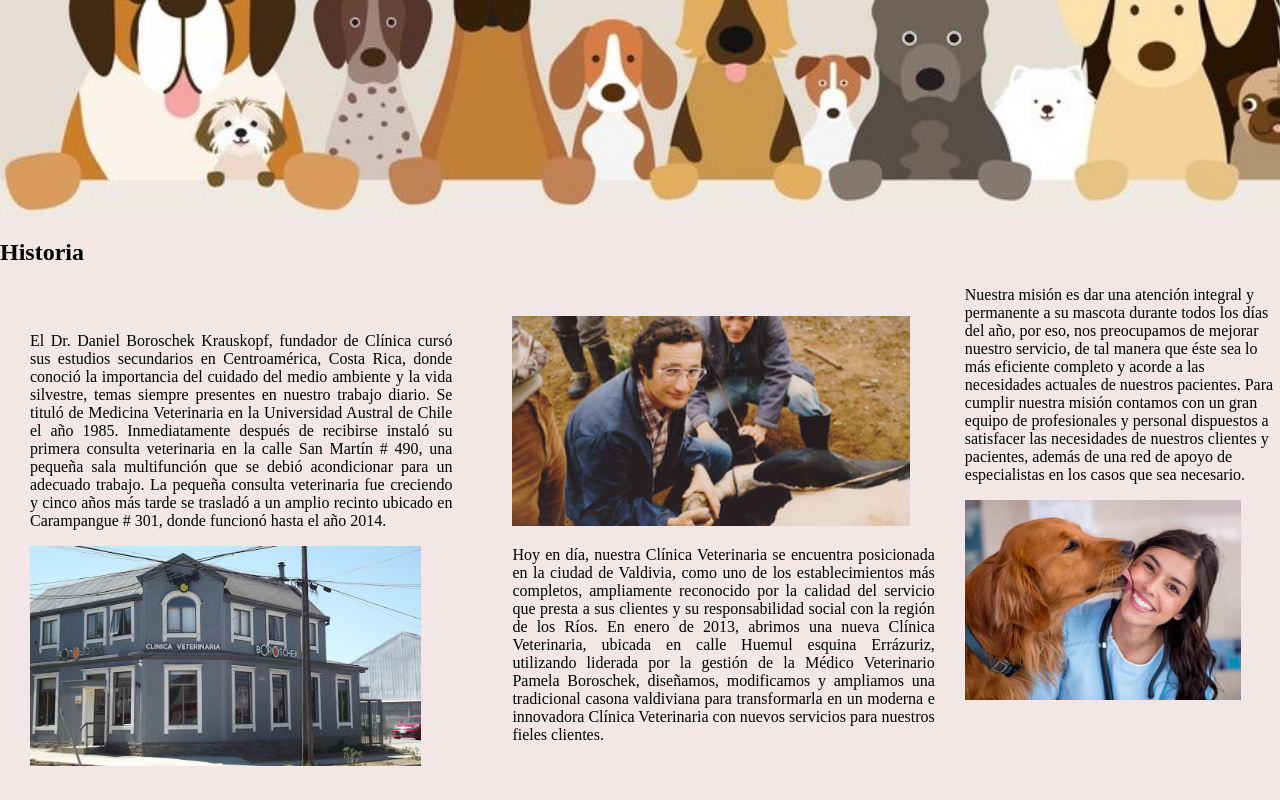
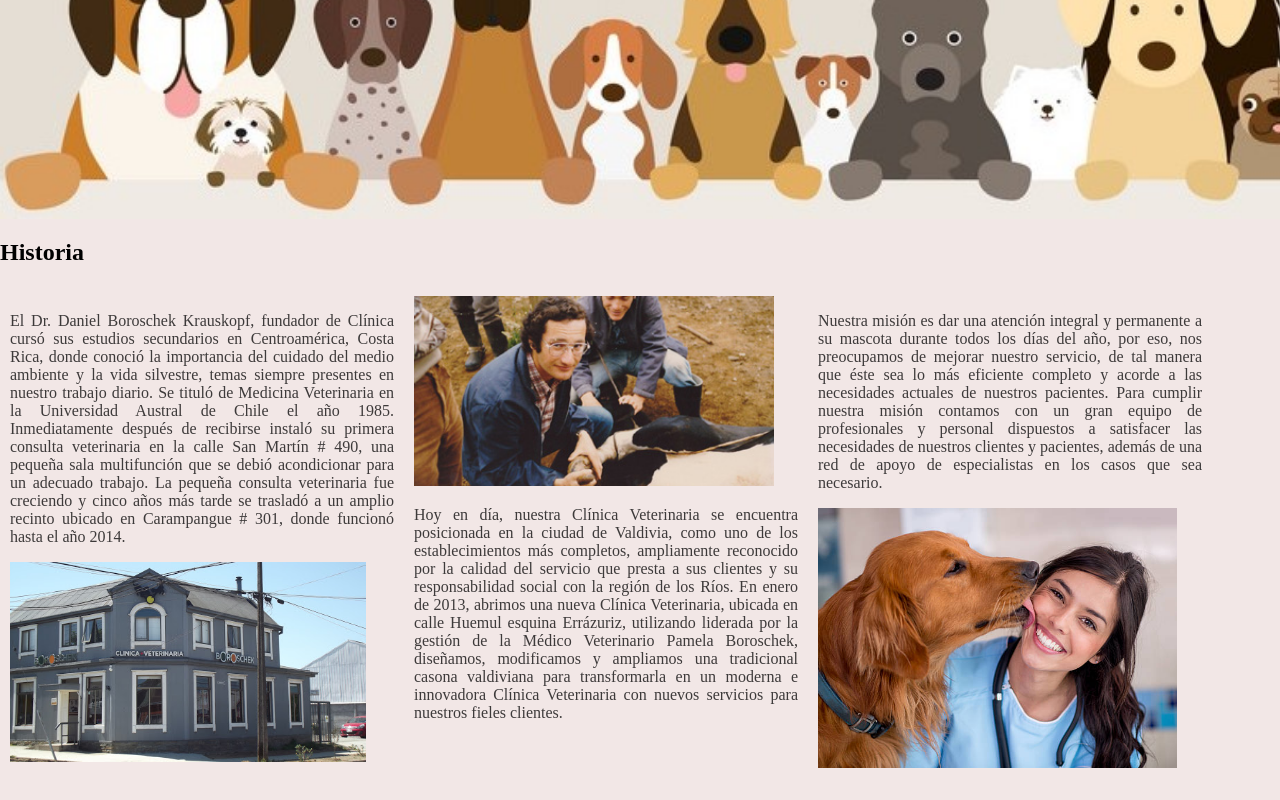
Before and after one commit to Mpt107/veterinaria, a plain HTML site: page about.html in a window 1280 px wide. Shown: the part 197-997 px from the top of the page. Drawn offline with Linux system fonts and the light colour scheme.

Commit message:
cambio color de texto en pagina about

```diff
--- a/estilo.css
+++ b/estilo.css
@@ -1,21 +1,25 @@
 div.columna1,
 div.columna2,
-div.columa3{
-           width: 33%;
+div.columna3 {
+           width: 30%;
+           padding: 10px;
+
            float: left;
-           padding: 30px;
-    text-align: justify
+           text-align: justify;
+           text-align: justify;
+            color: rgb(61, 58, 58);
+
 }
 
 div.columna3 img{
- height: 200px;
+ height: 260px;
 }
 
 div.columna1 img{
-    height: 220px;
+    height: 200px;
 }
 div.columna2 img{
-    height: 210px;
+    height: 190px;
 }
 div.columna4,
 div.columna5 {
```
Also changed, not shown: index.html (+1 -1 lines).
